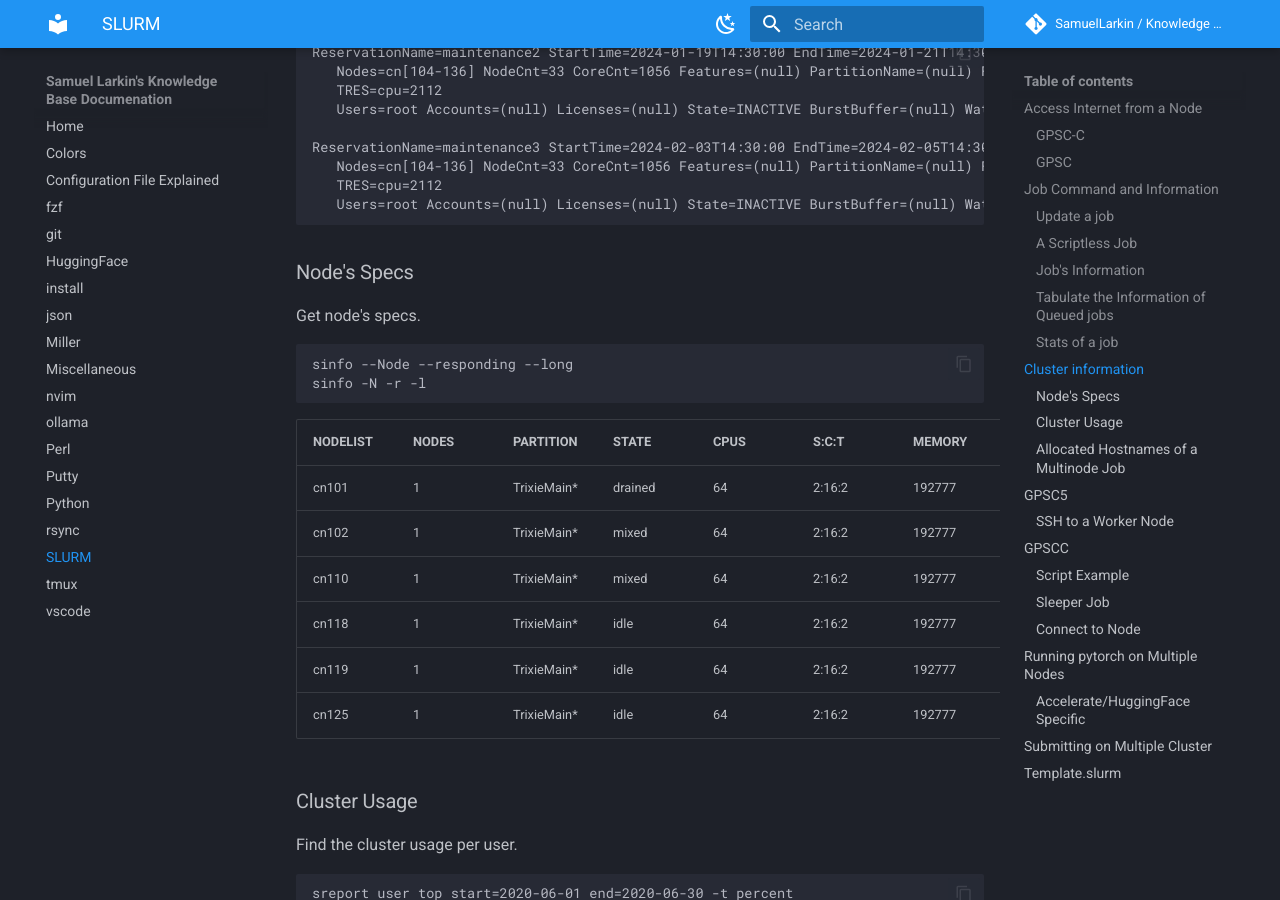
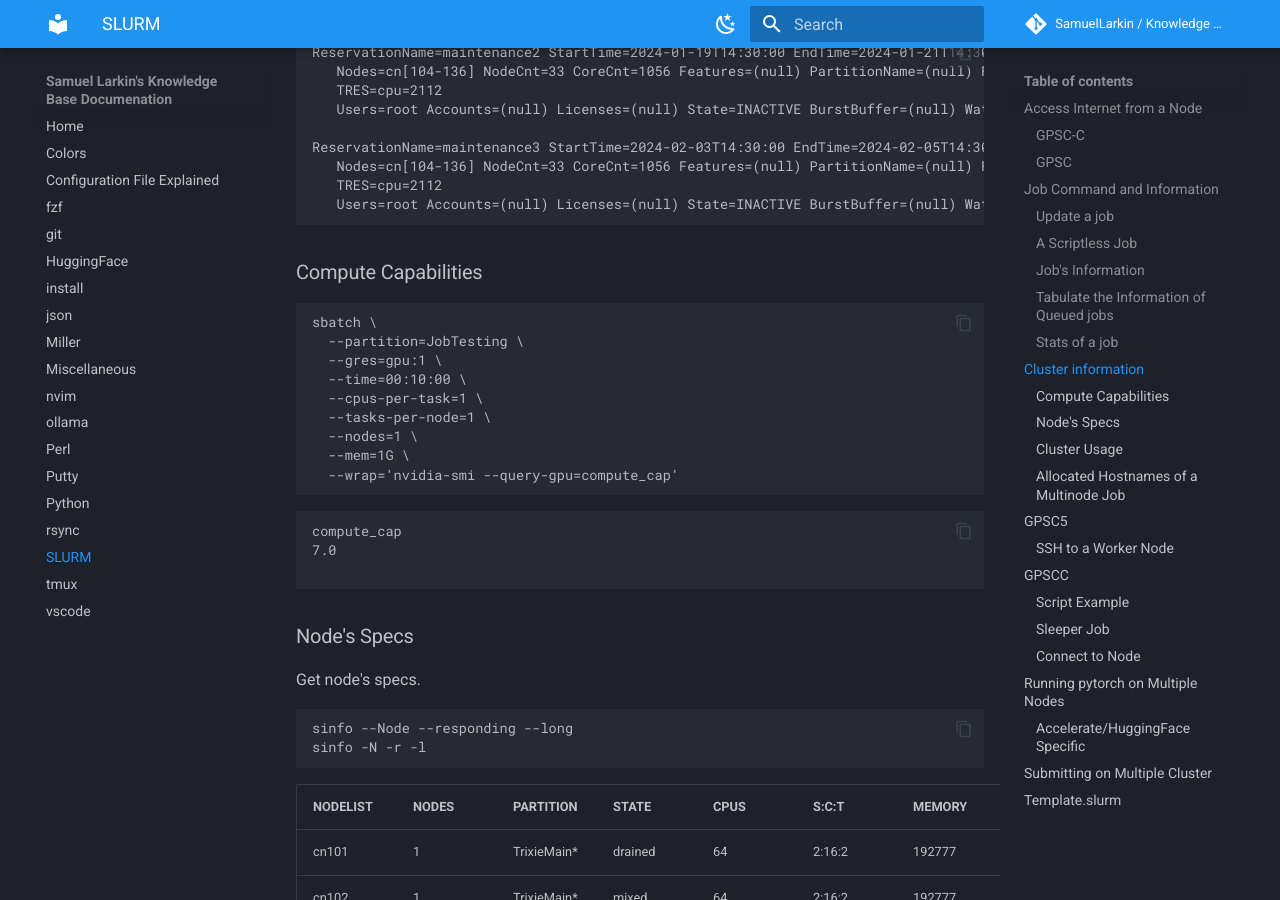
Before and after one commit to SamuelLarkin/kb, an MkDocs documentation site: the page built from docs/slurm.md, in a window 1280 px wide and 900 px high, scrolled down 3537 px. Built offline with MkDocs 1.6.1 and Material for MkDocs 9.7.7, drawn with Linux system fonts in a browser that asks for light colours; comment, search, counter and statistics services are not loaded; the version menu is left out.

Commit message:
docs(slurm): Getting Nvidia's compute capabilities

````diff
--- a/docs/slurm.md
+++ b/docs/slurm.md
@@ -192,6 +192,26 @@ ReservationName=maintenance3 StartTime=2024-02-03T14:30:00 EndTime=2024-02-05T14
    Nodes=cn[104-136] NodeCnt=33 CoreCnt=1056 Features=(null) PartitionName=(null) Flags=MAINT,IGNORE_JOBS,SPEC_NODES,ALL_NODES
    TRES=cpu=2112
    Users=root Accounts=(null) Licenses=(null) State=INACTIVE BurstBuffer=(null) Watts=n/a
+```
+
+### Compute Capabilities
+
+```sh
+sbatch \
+  --partition=JobTesting \
+  --gres=gpu:1 \
+  --time=00:10:00 \
+  --cpus-per-task=1 \
+  --tasks-per-node=1 \
+  --nodes=1 \
+  --mem=1G \
+  --wrap='nvidia-smi --query-gpu=compute_cap'
+```
+
+```
+compute_cap
+7.0
+
 ```
 
 ### Node's Specs
````
